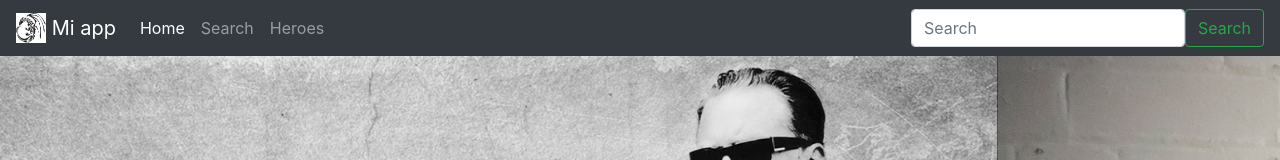
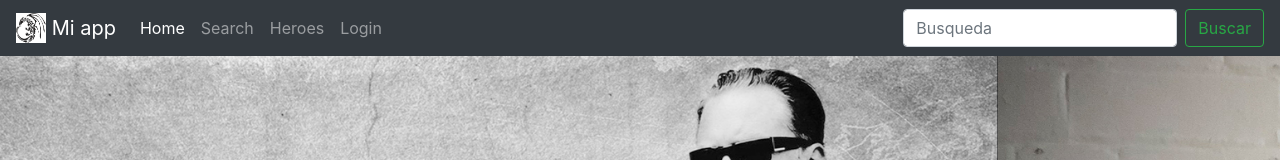
Before and after one commit to YJJProyectos/Jia, an Angular app: page /#/home in a window 1280 px wide. Shown: the top 160 px of the page. Built offline with nearby package versions, Linux system fonts and the light colour scheme.

Commit message:
guardado de datos, distinto nombre usuario

```diff
--- a/src/app/app.component.html
+++ b/src/app/app.component.html
@@ -1,5 +1,3 @@
 <app-navbar></app-navbar>
 
 <router-outlet></router-outlet>
-<div class="container">
-</div>
--- a/src/app/app.routes.ts
+++ b/src/app/app.routes.ts
@@ -5,13 +5,17 @@ import { SearchComponent } from './components/search/search.component';
 import { HeroeComponent } from './components/heroes/heroe.component';
 import { HeroesComponent } from './components/heroes/heroes.component';
 import { InfoComponent } from './components/info/info.component';
+import { BusquedaComponent } from './components/busqueda/busqueda.component';
+import { LoginComponent } from './components/login/login.component';
 
 const routes: Routes = [
   { path: 'home', component: HomeComponent },
   { path: 'search', component: SearchComponent },
   { path: 'heroes', component: HeroesComponent },
+  { path: 'login', component: LoginComponent },
   { path: 'heroe/:id', component: HeroeComponent },
   { path: 'info/:heroe', component: InfoComponent },
+  { path: 'busqueda/:texto', component: BusquedaComponent },
   { path: '', pathMatch: 'full', redirectTo: 'home'},
 ];
 
--- /dev/null
+++ b/src/app/components/busqueda/busqueda.component.html
@@ -0,0 +1,4 @@
+<div class="container">
+    <h1 align="center">Busqueda: {{ texto }}</h1>
+    <hr>
+</div>
--- /dev/null
+++ b/src/app/components/busqueda/busqueda.component.ts
@@ -0,0 +1,27 @@
+import { Component, OnInit } from '@angular/core';
+import { Router, ActivatedRoute } from '@angular/router';
+
+@Component({
+  selector: 'app-busqueda',
+  templateUrl: './busqueda.component.html',
+  styles: []
+})
+export class BusquedaComponent implements OnInit {
+
+  texto: string;
+
+  constructor(
+    private router: Router,
+    private route : ActivatedRoute
+  ) {
+    this.route.params.subscribe( parametros => {
+      console.log(parametros);
+      this.texto = parametros['texto'];
+
+    });
+  }
+
+  ngOnInit() {
+  }
+
+}
--- /dev/null
+++ b/src/app/components/login/login.component.html
@@ -0,0 +1,6 @@
+<div class="container main-container">
+    <input class="form-control" type="text" [(ngModel)]="nombre" name="nombre" placeholder="Ingrese su nombre">
+
+    <button type="button" class="btn btn-outline-primary" (click)="login()">Ingresar</button>
+
+</div>
--- /dev/null
+++ b/src/app/components/login/login.component.ts
@@ -0,0 +1,33 @@
+import { Component, OnInit } from '@angular/core';
+import { DatosService } from '../../services/datos.service';
+import { Datos } from '../../interfaces/datos.interface';
+
+@Component({
+  selector: 'app-login',
+  templateUrl: './login.component.html',
+  styles: []
+})
+export class LoginComponent implements OnInit {
+
+  nombre : string;
+  persona: Datos;
+  constructor(
+    public _datosService : DatosService
+  ) { }
+
+  ngOnInit() {
+  }
+
+  login() {
+
+    let nuevaPersona: Datos = {
+      id: 1,
+      nombre: this.nombre,
+      apellido: "sapo",
+
+    }
+    console.log(this.nombre);
+    this._datosService.cargarDatos(nuevaPersona).subscribe();
+  }
+
+}
--- a/src/app/components/shared/navbar/navbar.component.html
+++ b/src/app/components/shared/navbar/navbar.component.html
@@ -17,14 +17,16 @@
             <li class="nav-item" routerLinkActive="active">
                 <a class="nav-link" [routerLink]="['heroes']">Heroes</a>
             </li>
+            <li class="nav-item" routerLinkActive="active">
+                <a class="nav-link" [routerLink]="['login']">Login</a>
+            </li>
         </ul>
 
 
-        <form class="form-inline">
-            <input class="form-control" type="search" placeholder="Search" #busqueda aria-label="Search">
-            <button (click)="busqueda == 'true'" class="btn btn-outline-success" type="text">Search</button>
+        <form class="form-inline my-2 my-lg-0" (ngSubmit)="irABusqueda(buscar.value)">
+            <input class="form-control mr-sm-2" type="search" placeholder="Busqueda" aria-label="Search" #buscar>
+            <button class="btn btn-outline-success my-2 my-sm-0" type="submit">Buscar</button>
         </form>
-
     </div>
 
 </nav>
--- a/src/app/components/shared/navbar/navbar.component.ts
+++ b/src/app/components/shared/navbar/navbar.component.ts
@@ -1,4 +1,6 @@
+import { Router } from '@angular/router';
 import { Component, OnInit } from '@angular/core';
+
 
 @Component({
   selector: 'app-navbar',
@@ -7,9 +9,17 @@ import { Component, OnInit } from '@angular/core';
 })
 export class NavbarComponent implements OnInit {
 
-  constructor() { }
+  aBuscar: string = "";
+
+  constructor(
+    private router:Router,
+  ) { }
 
   ngOnInit() {
   }
 
+  irABusqueda(buscar: string){
+    this.router.navigate(['/busqueda',buscar]);
+  }
+
 }
--- /dev/null
+++ b/src/app/services/datos.service.ts
@@ -0,0 +1,28 @@
+import { Injectable } from '@angular/core';
+import { Http, Headers } from '@angular/http';
+import 'rxjs/Rx';
+import { Datos } from '../interfaces/datos.interface';
+
+@Injectable()
+export class DatosService {
+
+  datosURL: string = "https://heroesapp-cb895.firebaseio.com/";
+
+  constructor(private http: Http) { }
+
+  cargarDatos( persona: Datos ){
+    let body = JSON.stringify(persona);
+    let headers = new Headers( {
+      'Content-Type' :'application/json'
+    });
+    return this.http.post( this.datosURL +  persona.nombre +".json"
+          , body, { headers } )
+          .map( res => {
+      console.log("Res", res);
+
+      console.log("Res.json", res.json());
+      return res.json();
+    })
+  }
+
+}
--- a/src/app/services/heroes.service.ts
+++ b/src/app/services/heroes.service.ts
@@ -20,7 +20,9 @@ export class HeroesService {
       'Content-Type' :'application/json'
     });
     return this.http.post( this.heroesURLFB, body, { headers } ).map( res => {
-      console.log(res.json());
+      console.log("Res", res);
+
+      console.log("Res.json", res.json());
       return res.json();
     })
   }
```
Also changed, not shown: src/app/app.module.ts (+8 -2 lines), src/app/interfaces/datos.interface.ts (added, +8 -0 lines).
